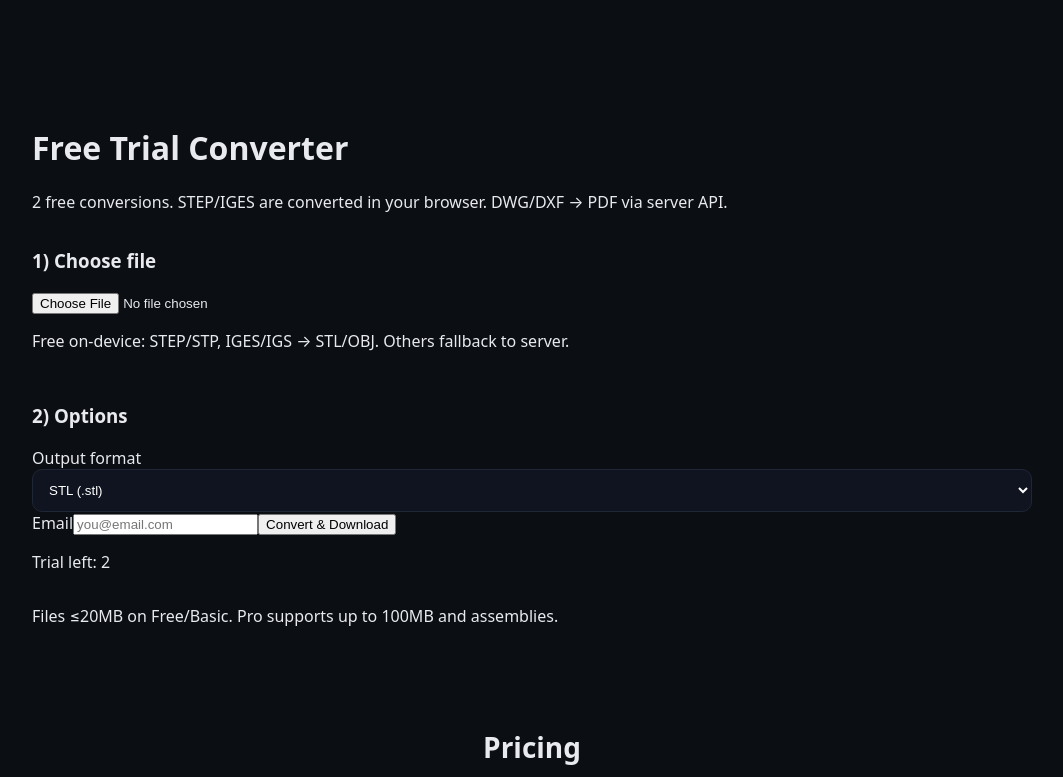
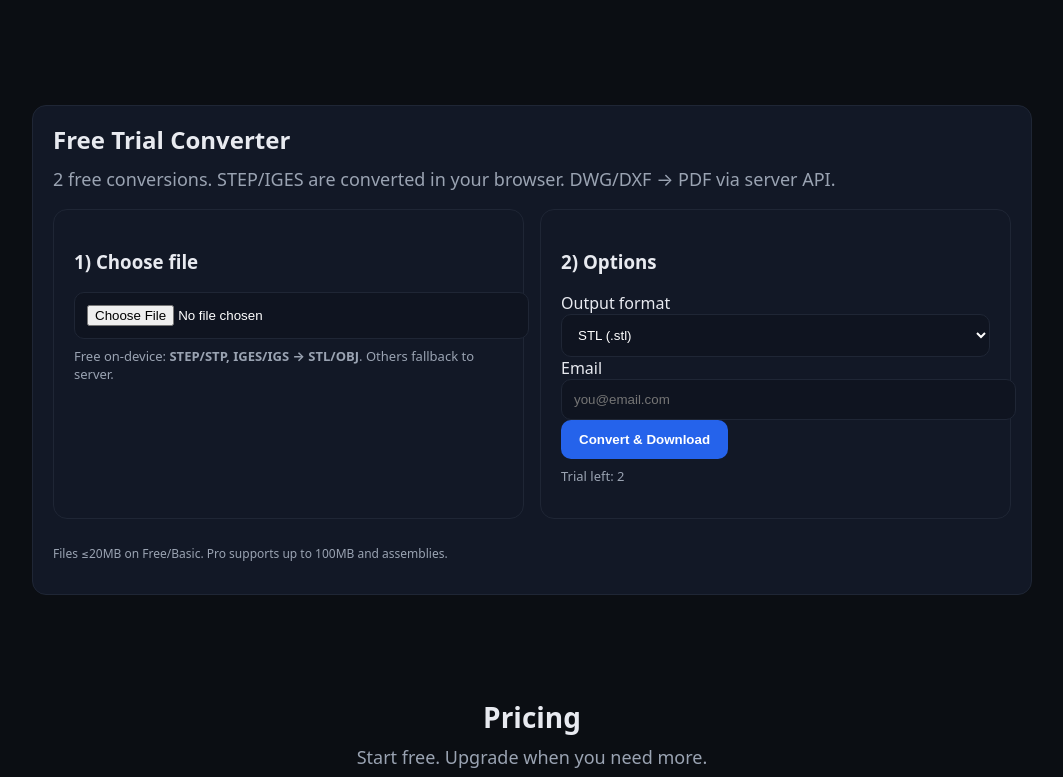
Before and after one commit to CataCB7/cadconverts, a Next.js app: page / in a window 1280 px wide. Shown: the part 603-1380 px from the top of the page, without its empty margins (108-1171 px from the left). Built offline with nearby package versions, Linux system fonts and the light colour scheme; no server answers.

Commit message:
ui: add #convert anchor + form spacing

```diff
--- a/pages/index.js
+++ b/pages/index.js
@@ -165,24 +165,28 @@ export default function Home() {
       <Benefits />
 
       {/* UI-ul tău de conversie */}
-      <div className="container mx-auto px-6 py-12">
-        <div className="p-6 rounded-2xl border">
-          <h1 className="text-2xl font-bold mb-4">Free Trial Converter</h1>
-          <p>2 free conversions. STEP/IGES are converted in your browser. DWG/DXF → PDF via server API.</p>
+      <div id="convert" className="container">
+        <div className="card">
+          <h1 className="h1" style={{fontSize:24, marginBottom:12}}>Free Trial Converter</h1>
+          <p className="lead">2 free conversions. STEP/IGES are converted in your browser. DWG/DXF → PDF via server API.</p>
 
-          <div className="grid md:grid-cols-2 gap-6 mt-6">
-            <div>
+          <div className="grid two" style={{marginTop:16}}>
+            <div className="card">
               <h3 className="font-semibold">1) Choose file</h3>
-              <input className="mt-2" type="file" ref={fileRef}
+              <input type="file" ref={fileRef}
+                     className="input"
                      accept=".step,.stp,.iges,.igs,.stl,.obj,.dwg,.dxf,.pdf" />
-              <p className="text-sm text-gray-500 mt-2">
-                Free on-device: STEP/STP, IGES/IGS → STL/OBJ. Others fallback to server.
+              <p className="lead" style={{marginTop:8, fontSize:13}}>
+                Free on-device: <b>STEP/STP, IGES/IGS → STL/OBJ</b>. Others fallback to server.
               </p>
             </div>
-            <div>
+
+            <div className="card">
               <h3 className="font-semibold">2) Options</h3>
-              <label className="block mt-2">Output format</label>
-              <select className="border rounded p-2 w-full mt-1" value={format} onChange={e=>setFormat(e.target.value)}>
+
+              <div className="form-group">
+                <label className="form-label">Output format</label>
+                <select className="input" value={format} onChange={e=>setFormat(e.target.value)}>
                   <option value="stl">STL (.stl)</option>
                   <option value="obj">OBJ (.obj)</option>
                   <option value="step">STEP (.step/.stp)</option>
@@ -190,17 +194,27 @@ export default function Home() {
                   <option value="dxf">DXF (.dxf)</option>
                   <option value="pdf">PDF (.pdf) — DWG/DXF only</option>
                 </select>
-              <label className="block mt-4">Email</label>
-              <input className="border rounded p-2 w-full mt-1" value={email} onChange={e=>setEmail(e.target.value)} placeholder="you@email.com" />
-              <button className="mt-4 px-4 py-2 rounded bg-black text-white"
-                      onClick={handleConvert}
-                      disabled={uploading}>
+              </div>
+
+              <div className="form-group">
+                <label className="form-label">Email</label>
+                <div className="form-row">
+                  <input className="input" value={email} onChange={e=>setEmail(e.target.value)} placeholder="you@email.com" />
+                  <button className="btn" onClick={handleConvert} disabled={uploading} style={{whiteSpace:'nowrap', padding:'12px 18px'}}>
                     {uploading ? 'Converting…' : 'Convert & Download'}
                   </button>
-              <p className="text-sm text-gray-600 mt-2">Trial left: {remaining}</p>
                 </div>
               </div>
-          <p className="text-xs text-gray-500 mt-4">Files ≤20MB on Free/Basic. Pro supports up to 100MB and assemblies.</p>
+
+              <p className="lead" style={{marginTop:8, fontSize:13}}>
+                Trial left: {remaining}
+              </p>
+            </div>
+          </div>
+
+          <p className="lead" style={{marginTop:8, fontSize:12}}>
+            Files ≤20MB on Free/Basic. Pro supports up to 100MB and assemblies.
+          </p>
         </div>
       </div>
 
```
Lines whose indentation alone changed are shown as unchanged.
